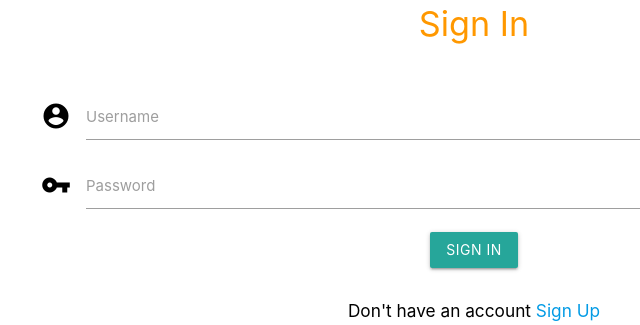
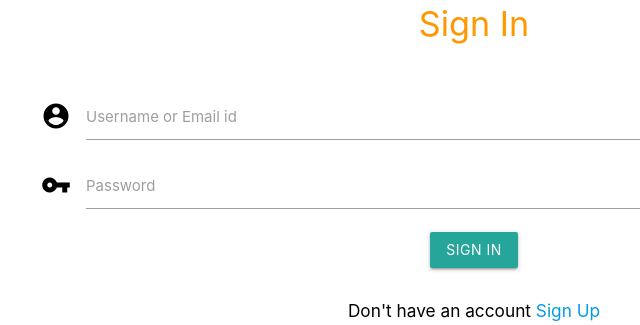
Before and after one commit to AravinthSS07/Notler, a Flask app: page /signin in a window 1280 px wide. Shown: the part 142-467 px from the top of the page, without its empty margins (166-806 px from the left). Run offline with Flask 2, Linux system fonts and the light colour scheme; some libraries are stand-ins or nearby versions.

Commit message:
Added login using email-id feature

```diff
--- a/app.py
+++ b/app.py
@@ -46,7 +46,10 @@ def login():
         username = request.form['username']
         password = request.form['password']
         cursor = mysql.connection.cursor(MySQLdb.cursors.DictCursor)
-        cursor.execute('SELECT * FROM account WHERE username = %s and password = %s', (username, password, ))
+        if '@' in username:
+            cursor.execute('SELECT * FROM account WHERE email_id = %s and password = %s', (username, password, ))
+        else:
+            cursor.execute('SELECT * FROM account WHERE username = %s and password = %s', (username, password, ))
         account = cursor.fetchone()
         if account:
             session['loggedin'] = True
--- a/templates/signin.html
+++ b/templates/signin.html
@@ -60,7 +60,7 @@
       <div class="input-field" style="margin-left: 15px; margin-right: 15px;">
         <i class="material-icons prefix">account_circle</i>
         <input style="color: black;" id="username" type="text" required name="username">
-        <label for="username">Username</label>
+        <label for="username">Username or Email id</label>
       </div>
       <div class="input-field" style="margin-left: 15px; margin-right: 15px;">
         <i class="material-icons prefix">vpn_key</i>
```
